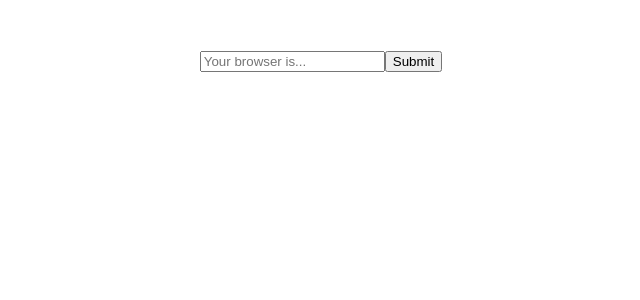
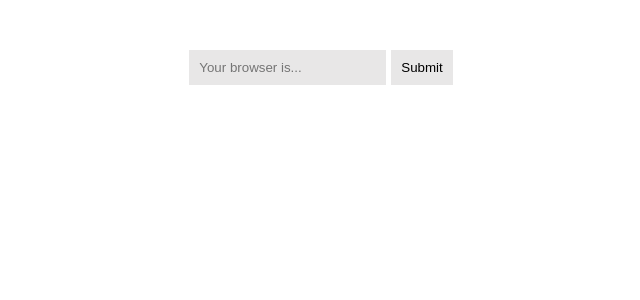
Before and after one commit to MashkaSladkykh/my-app, a React (Create React App) app: page / in a window 1280 px wide. Shown: the top 300 px of the page, without its empty margins (319-959 px from the left). Built offline with nearby package versions, Linux system fonts and the light colour scheme.

Commit message:
added css

```diff
--- a/src/App.css
+++ b/src/App.css
@@ -42,3 +42,22 @@ body {
 .purple {
   background-color: purple;
 }
+
+input {
+  padding: 10px;
+  border: none;
+  background-color: rgba(178, 176, 176, 0.3);
+}
+
+input:focus-visible {
+  outline: none;
+  background-color: rgba(178, 176, 176, 0.7);
+}
+
+button {
+  padding: 10px;
+  border: none;
+  background-color: rgba(178, 176, 176, 0.3);
+  margin-left: 5px;
+  cursor: pointer;
+}
```
